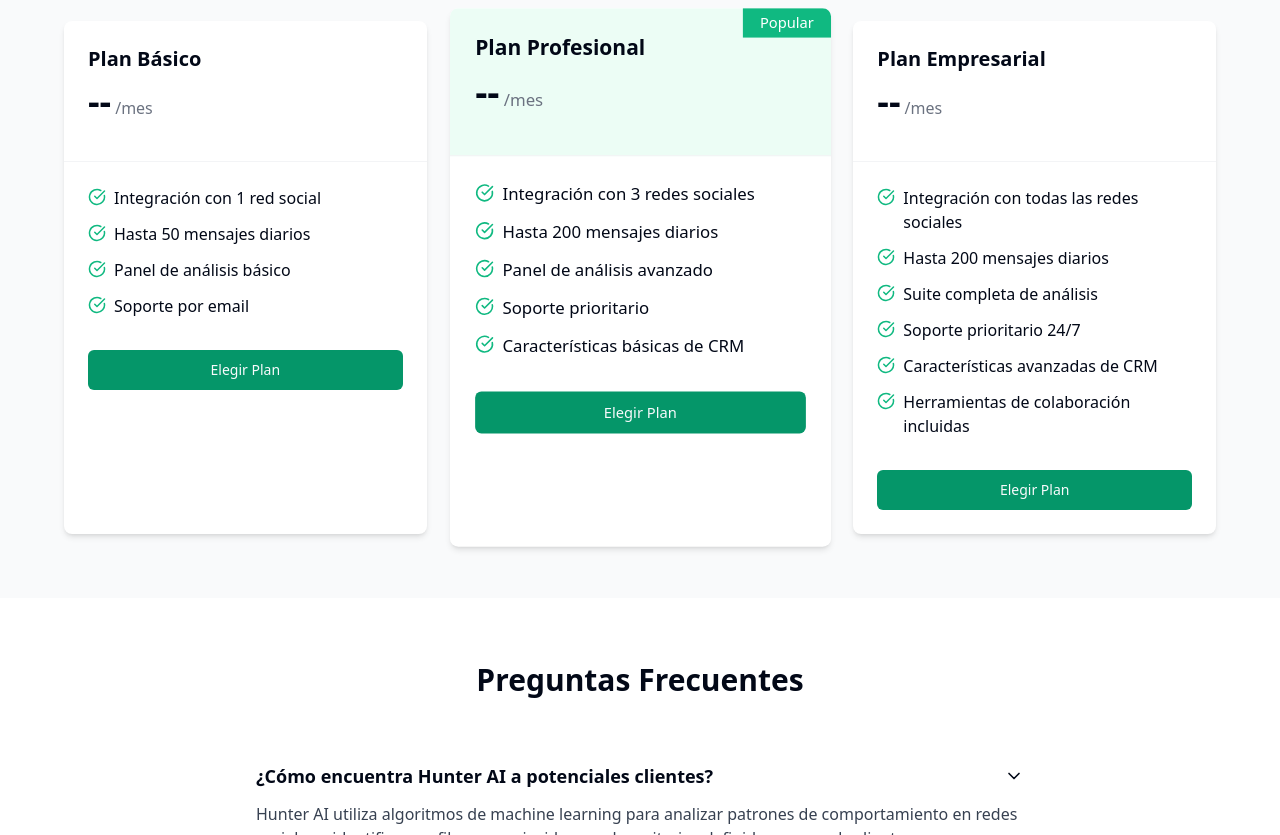
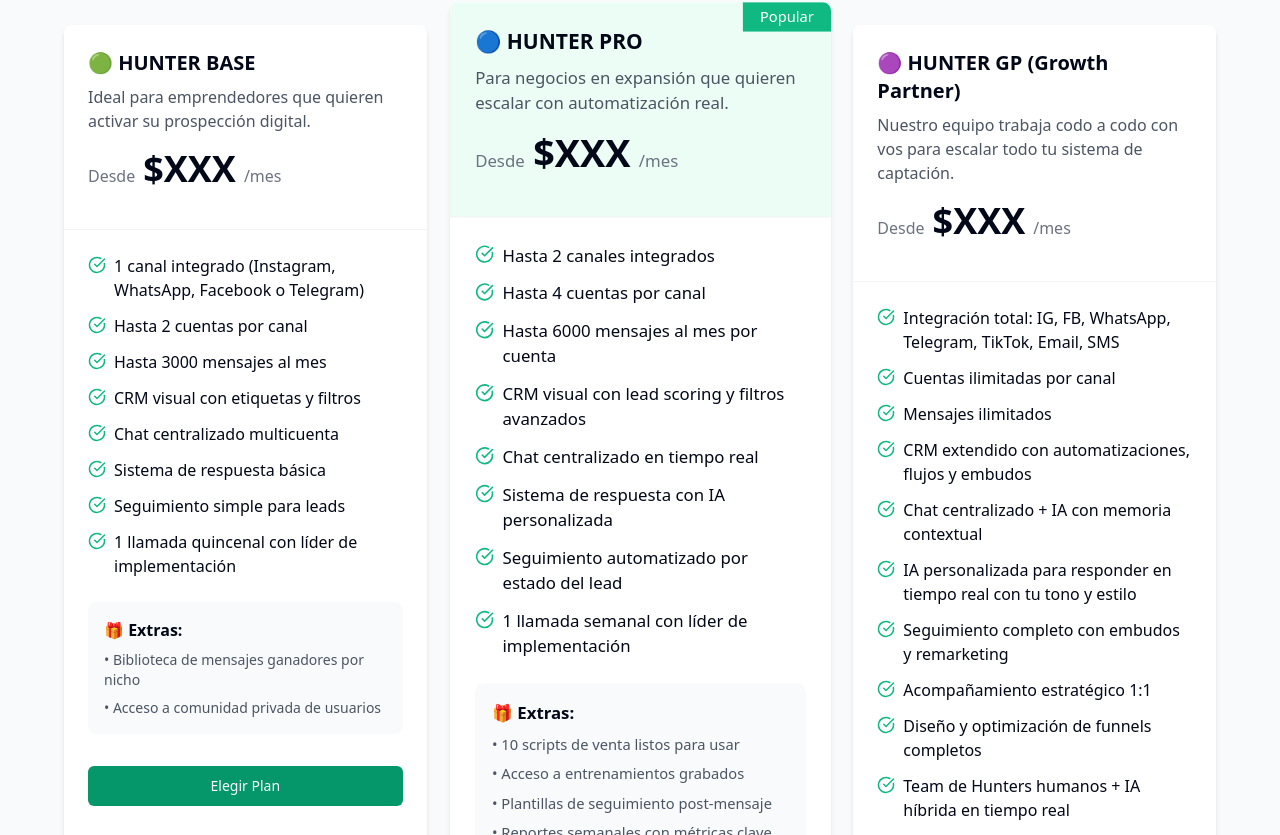
Before and after one commit to FoxDevelopment/copy-change-create-app, a React (Vite) app: page / in a window 1280 px wide. Shown: the part 2865-3700 px from the top of the page. Built offline with nearby package versions, Linux system fonts and the light colour scheme.

Commit message:
Refactor: Update pricing section content and styling
Update the content and styling of the pricing section to reflect the new plan details and improve the visual appearance.

```diff
--- a/src/components/home/PricingSection.tsx
+++ b/src/components/home/PricingSection.tsx
@@ -9,37 +9,62 @@ const PricingSection = () => {
   return (
     <section id="planes" className="py-16 bg-gray-50">
       <div className="container mx-auto px-4">
-        <h2 className="text-3xl font-bold text-center mb-16">{t('planes_precios')}</h2>
+        <h2 className="text-4xl font-bold text-center mb-16 bg-gradient-to-r from-emerald-500 to-emerald-700 bg-clip-text text-transparent">{t('planes_precios')}</h2>
 
         <div className="grid grid-cols-1 md:grid-cols-3 gap-8 max-w-6xl mx-auto">
           {/* Basic Plan */}
           <div className="bg-white rounded-lg shadow-md overflow-hidden hover:shadow-lg transition-shadow">
             <div className="p-6 border-b border-gray-100">
-              <h3 className="text-xl font-bold mb-2">{t('plan_basico')}</h3>
+              <h3 className="text-xl font-bold mb-2">🟢 HUNTER BASE</h3>
+              <p className="text-gray-600 mb-4">Ideal para emprendedores que quieren activar su prospección digital.</p>
               <div className="flex items-baseline mb-4">
-                <span className="text-4xl font-bold">--</span>
-                <span className="text-gray-500 ml-1">{t('mes')}</span>
+                <span className="text-gray-500">Desde</span>
+                <span className="text-4xl font-bold mx-2">$XXX</span>
+                <span className="text-gray-500">/mes</span>
               </div>
             </div>
             <div className="p-6">
               <ul className="space-y-3">
                 <li className="flex items-start">
                   <CheckCircle size={18} className="text-emerald-500 mr-2 mt-0.5 flex-shrink-0" />
-                  <span>{t('integracion_red')}</span>
+                  <span>1 canal integrado (Instagram, WhatsApp, Facebook o Telegram)</span>
                 </li>
                 <li className="flex items-start">
                   <CheckCircle size={18} className="text-emerald-500 mr-2 mt-0.5 flex-shrink-0" />
-                  <span>{t('hasta_mensajes')}</span>
+                  <span>Hasta 2 cuentas por canal</span>
                 </li>
                 <li className="flex items-start">
                   <CheckCircle size={18} className="text-emerald-500 mr-2 mt-0.5 flex-shrink-0" />
-                  <span>{t('panel_basico')}</span>
+                  <span>Hasta 3000 mensajes al mes</span>
                 </li>
                 <li className="flex items-start">
                   <CheckCircle size={18} className="text-emerald-500 mr-2 mt-0.5 flex-shrink-0" />
-                  <span>{t('soporte_email')}</span>
+                  <span>CRM visual con etiquetas y filtros</span>
+                </li>
+                <li className="flex items-start">
+                  <CheckCircle size={18} className="text-emerald-500 mr-2 mt-0.5 flex-shrink-0" />
+                  <span>Chat centralizado multicuenta</span>
+                </li>
+                <li className="flex items-start">
+                  <CheckCircle size={18} className="text-emerald-500 mr-2 mt-0.5 flex-shrink-0" />
+                  <span>Sistema de respuesta básica</span>
+                </li>
+                <li className="flex items-start">
+                  <CheckCircle size={18} className="text-emerald-500 mr-2 mt-0.5 flex-shrink-0" />
+                  <span>Seguimiento simple para leads</span>
+                </li>
+                <li className="flex items-start">
+                  <CheckCircle size={18} className="text-emerald-500 mr-2 mt-0.5 flex-shrink-0" />
+                  <span>1 llamada quincenal con líder de implementación</span>
                 </li>
               </ul>
+              <div className="mt-6 p-4 bg-gray-50 rounded-lg">
+                <p className="font-semibold mb-2">🎁 Extras:</p>
+                <ul className="space-y-2 text-sm text-gray-600">
+                  <li>• Biblioteca de mensajes ganadores por nicho</li>
+                  <li>• Acceso a comunidad privada de usuarios</li>
+                </ul>
+              </div>
               <Button className="w-full mt-8 bg-emerald-600 hover:bg-emerald-700">{t('elegir_plan')}</Button>
             </div>
           </div>
@@ -48,35 +73,58 @@ const PricingSection = () => {
           <div className="bg-white rounded-lg shadow-md overflow-hidden transform scale-105 relative z-10 hover:shadow-xl transition-shadow">
             <div className="absolute top-0 right-0 bg-emerald-500 text-white py-1 px-4 text-sm font-medium">Popular</div>
             <div className="p-6 border-b border-gray-100 bg-emerald-50">
-              <h3 className="text-xl font-bold mb-2">{t('plan_profesional')}</h3>
+              <h3 className="text-xl font-bold mb-2">🔵 HUNTER PRO</h3>
+              <p className="text-gray-600 mb-4">Para negocios en expansión que quieren escalar con automatización real.</p>
               <div className="flex items-baseline mb-4">
-                <span className="text-4xl font-bold">--</span>
-                <span className="text-gray-500 ml-1">{t('mes')}</span>
+                <span className="text-gray-500">Desde</span>
+                <span className="text-4xl font-bold mx-2">$XXX</span>
+                <span className="text-gray-500">/mes</span>
               </div>
             </div>
             <div className="p-6">
               <ul className="space-y-3">
                 <li className="flex items-start">
                   <CheckCircle size={18} className="text-emerald-500 mr-2 mt-0.5 flex-shrink-0" />
-                  <span>{t('integracion_redes')}</span>
+                  <span>Hasta 2 canales integrados</span>
                 </li>
                 <li className="flex items-start">
                   <CheckCircle size={18} className="text-emerald-500 mr-2 mt-0.5 flex-shrink-0" />
-                  <span>{t('hasta_200_mensajes')}</span>
+                  <span>Hasta 4 cuentas por canal</span>
                 </li>
                 <li className="flex items-start">
                   <CheckCircle size={18} className="text-emerald-500 mr-2 mt-0.5 flex-shrink-0" />
-                  <span>{t('panel_avanzado')}</span>
+                  <span>Hasta 6000 mensajes al mes por cuenta</span>
                 </li>
                 <li className="flex items-start">
                   <CheckCircle size={18} className="text-emerald-500 mr-2 mt-0.5 flex-shrink-0" />
-                  <span>{t('soporte_prioritario')}</span>
+                  <span>CRM visual con lead scoring y filtros avanzados</span>
                 </li>
                 <li className="flex items-start">
                   <CheckCircle size={18} className="text-emerald-500 mr-2 mt-0.5 flex-shrink-0" />
-                  <span>{t('caracteristicas_basicas')}</span>
+                  <span>Chat centralizado en tiempo real</span>
+                </li>
+                <li className="flex items-start">
+                  <CheckCircle size={18} className="text-emerald-500 mr-2 mt-0.5 flex-shrink-0" />
+                  <span>Sistema de respuesta con IA personalizada</span>
+                </li>
+                <li className="flex items-start">
+                  <CheckCircle size={18} className="text-emerald-500 mr-2 mt-0.5 flex-shrink-0" />
+                  <span>Seguimiento automatizado por estado del lead</span>
+                </li>
+                <li className="flex items-start">
+                  <CheckCircle size={18} className="text-emerald-500 mr-2 mt-0.5 flex-shrink-0" />
+                  <span>1 llamada semanal con líder de implementación</span>
                 </li>
               </ul>
+              <div className="mt-6 p-4 bg-gray-50 rounded-lg">
+                <p className="font-semibold mb-2">🎁 Extras:</p>
+                <ul className="space-y-2 text-sm text-gray-600">
+                  <li>• 10 scripts de venta listos para usar</li>
+                  <li>• Acceso a entrenamientos grabados</li>
+                  <li>• Plantillas de seguimiento post-mensaje</li>
+                  <li>• Reportes semanales con métricas clave</li>
+                </ul>
+              </div>
               <Button className="w-full mt-8 bg-emerald-600 hover:bg-emerald-700">{t('elegir_plan')}</Button>
             </div>
           </div>
@@ -84,37 +132,55 @@ const PricingSection = () => {
           {/* Enterprise Plan */}
           <div className="bg-white rounded-lg shadow-md overflow-hidden hover:shadow-lg transition-shadow">
             <div className="p-6 border-b border-gray-100">
-              <h3 className="text-xl font-bold mb-2">{t('plan_empresarial')}</h3>
+              <h3 className="text-xl font-bold mb-2">🟣 HUNTER GP (Growth Partner)</h3>
+              <p className="text-gray-600 mb-4">Nuestro equipo trabaja codo a codo con vos para escalar todo tu sistema de captación.</p>
               <div className="flex items-baseline mb-4">
-                <span className="text-4xl font-bold">--</span>
-                <span className="text-gray-500 ml-1">{t('mes')}</span>
+                <span className="text-gray-500">Desde</span>
+                <span className="text-4xl font-bold mx-2">$XXX</span>
+                <span className="text-gray-500">/mes</span>
               </div>
             </div>
             <div className="p-6">
               <ul className="space-y-3">
                 <li className="flex items-start">
                   <CheckCircle size={18} className="text-emerald-500 mr-2 mt-0.5 flex-shrink-0" />
-                  <span>{t('integracion_todas')}</span>
+                  <span>Integración total: IG, FB, WhatsApp, Telegram, TikTok, Email, SMS</span>
                 </li>
                 <li className="flex items-start">
                   <CheckCircle size={18} className="text-emerald-500 mr-2 mt-0.5 flex-shrink-0" />
-                  <span>{t('hasta_200_mensajes')}</span>
+                  <span>Cuentas ilimitadas por canal</span>
                 </li>
                 <li className="flex items-start">
                   <CheckCircle size={18} className="text-emerald-500 mr-2 mt-0.5 flex-shrink-0" />
-                  <span>{t('suite_analisis')}</span>
+                  <span>Mensajes ilimitados</span>
                 </li>
                 <li className="flex items-start">
                   <CheckCircle size={18} className="text-emerald-500 mr-2 mt-0.5 flex-shrink-0" />
-                  <span>{t('soporte_24_7')}</span>
+                  <span>CRM extendido con automatizaciones, flujos y embudos</span>
                 </li>
                 <li className="flex items-start">
                   <CheckCircle size={18} className="text-emerald-500 mr-2 mt-0.5 flex-shrink-0" />
-                  <span>{t('caracteristicas_avanzadas')}</span>
+                  <span>Chat centralizado + IA con memoria contextual</span>
                 </li>
                 <li className="flex items-start">
                   <CheckCircle size={18} className="text-emerald-500 mr-2 mt-0.5 flex-shrink-0" />
-                  <span>{t('herramientas_colaboracion')}</span>
+                  <span>IA personalizada para responder en tiempo real con tu tono y estilo</span>
+                </li>
+                <li className="flex items-start">
+                  <CheckCircle size={18} className="text-emerald-500 mr-2 mt-0.5 flex-shrink-0" />
+                  <span>Seguimiento completo con embudos y remarketing</span>
+                </li>
+                <li className="flex items-start">
+                  <CheckCircle size={18} className="text-emerald-500 mr-2 mt-0.5 flex-shrink-0" />
+                  <span>Acompañamiento estratégico 1:1</span>
+                </li>
+                <li className="flex items-start">
+                  <CheckCircle size={18} className="text-emerald-500 mr-2 mt-0.5 flex-shrink-0" />
+                  <span>Diseño y optimización de funnels completos</span>
+                </li>
+                <li className="flex items-start">
+                  <CheckCircle size={18} className="text-emerald-500 mr-2 mt-0.5 flex-shrink-0" />
+                  <span>Team de Hunters humanos + IA híbrida en tiempo real</span>
                 </li>
               </ul>
               <Button className="w-full mt-8 bg-emerald-600 hover:bg-emerald-700">{t('elegir_plan')}</Button>
```
